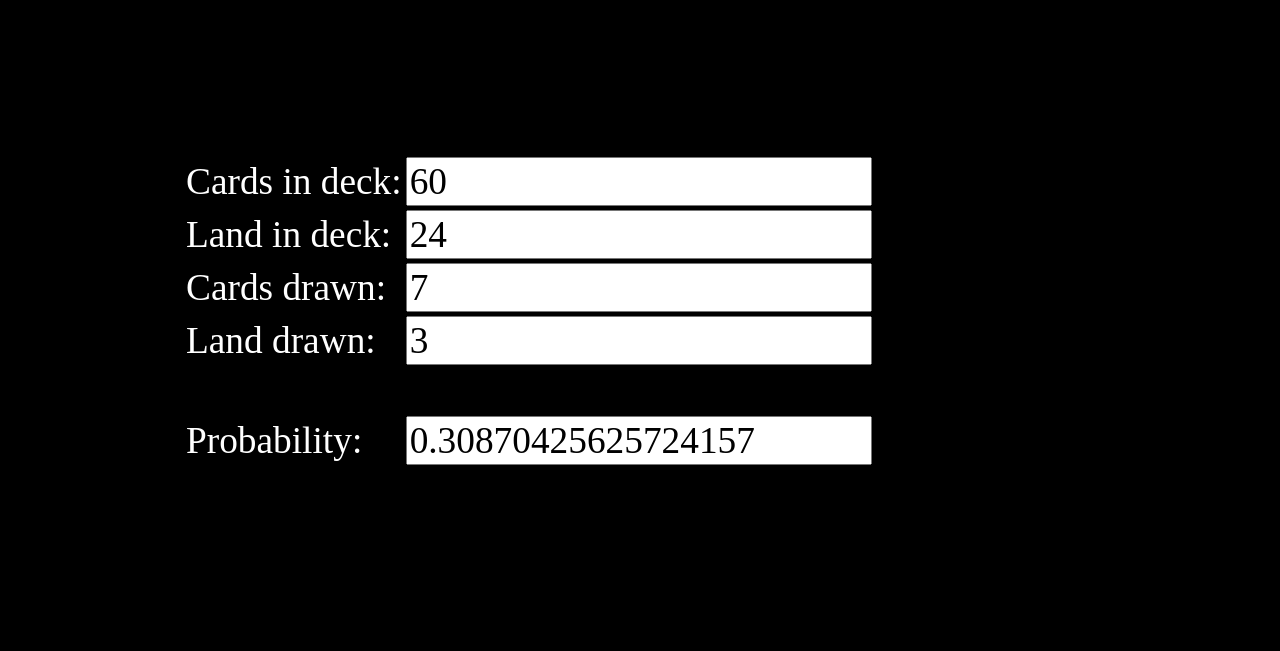
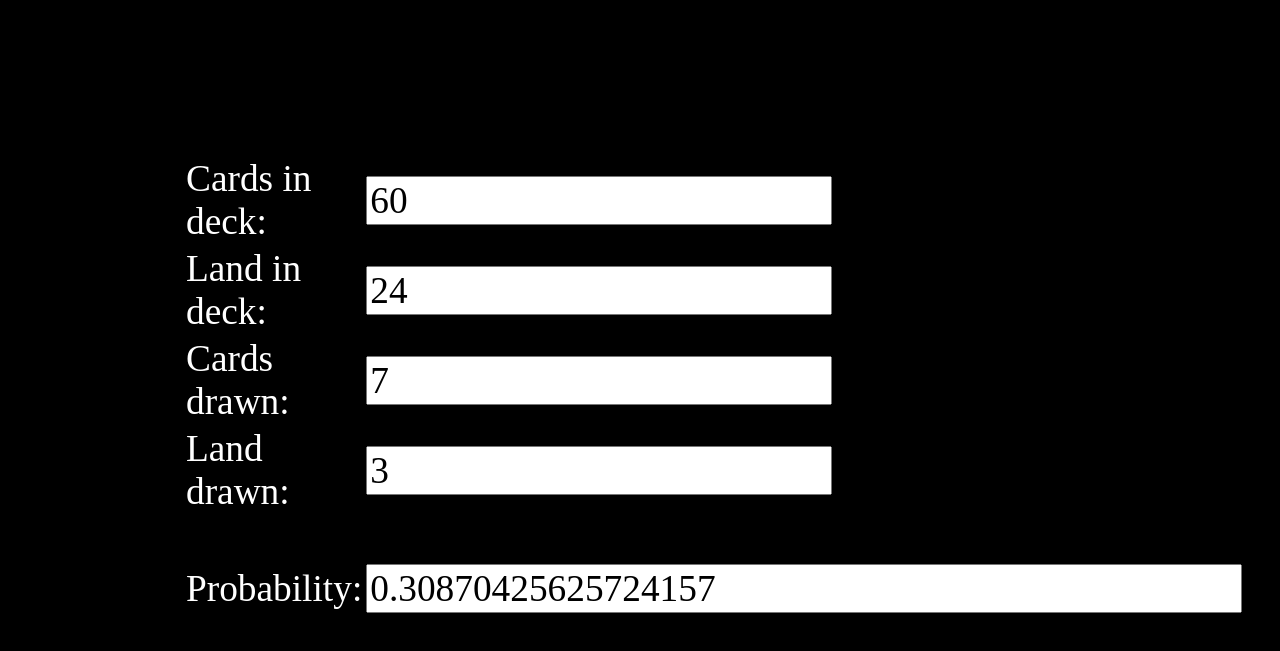
Before and after one commit to LeiMagnus/land, a plain HTML site: page index.html in a window 1280 px wide. Shown: the part 93-744 px from the top of the page. Drawn offline with Linux system fonts and the light colour scheme.

Commit message:
Update index.html

```diff
--- a/index.html
+++ b/index.html
@@ -70,7 +70,7 @@ function run(){
 <tr>
 <td>Land drawn: </td><td><input type='text' id='k'></input></td>
 </tr><tr><td>&nbsp;</td></tr><tr>
-<td>Probability: </td><td><input type='text' id='p'></input></td>
+<td>Probability: </td><td><input type='text' size='40' id='p'></input></td>
 </tr>
 </table>
 </body>
```
